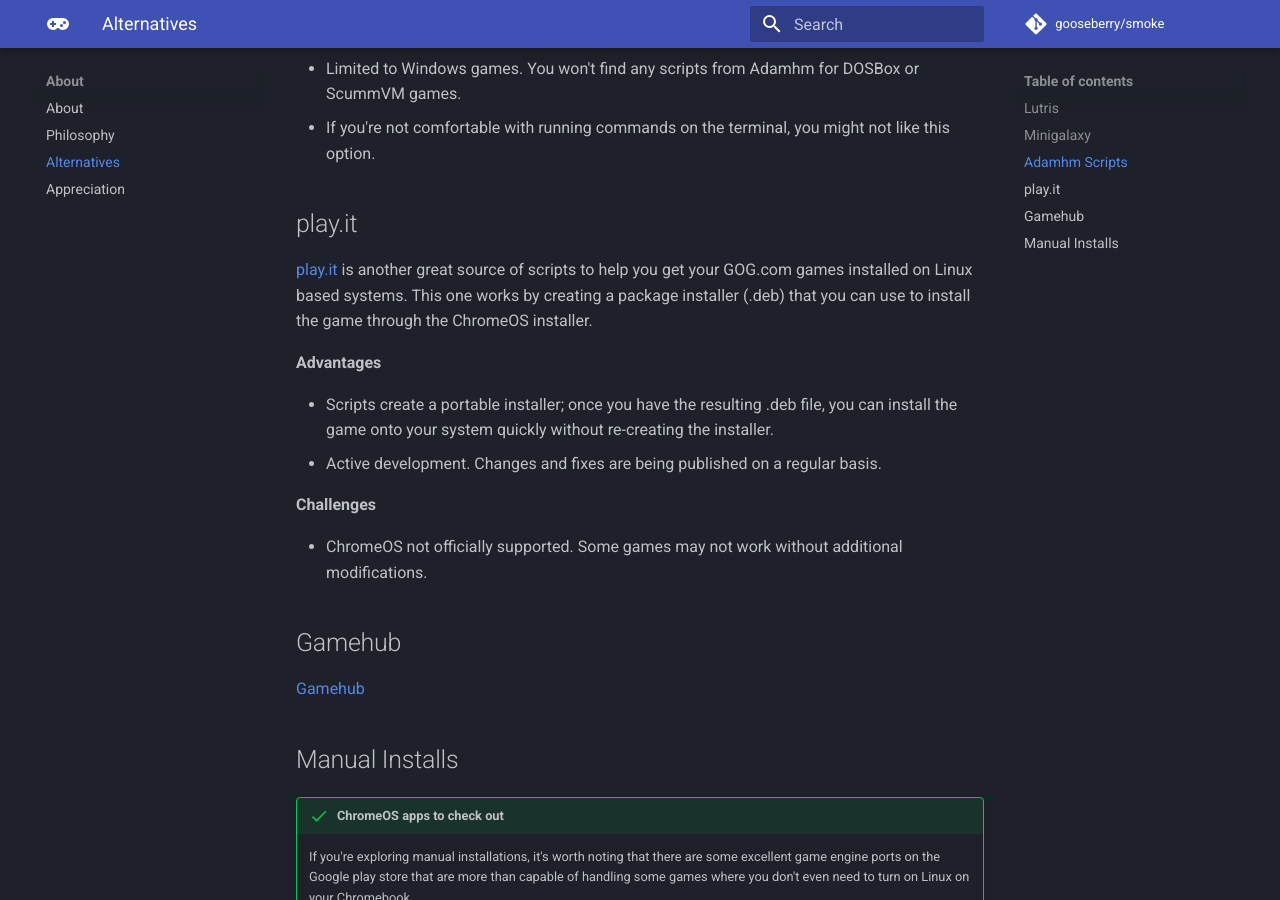
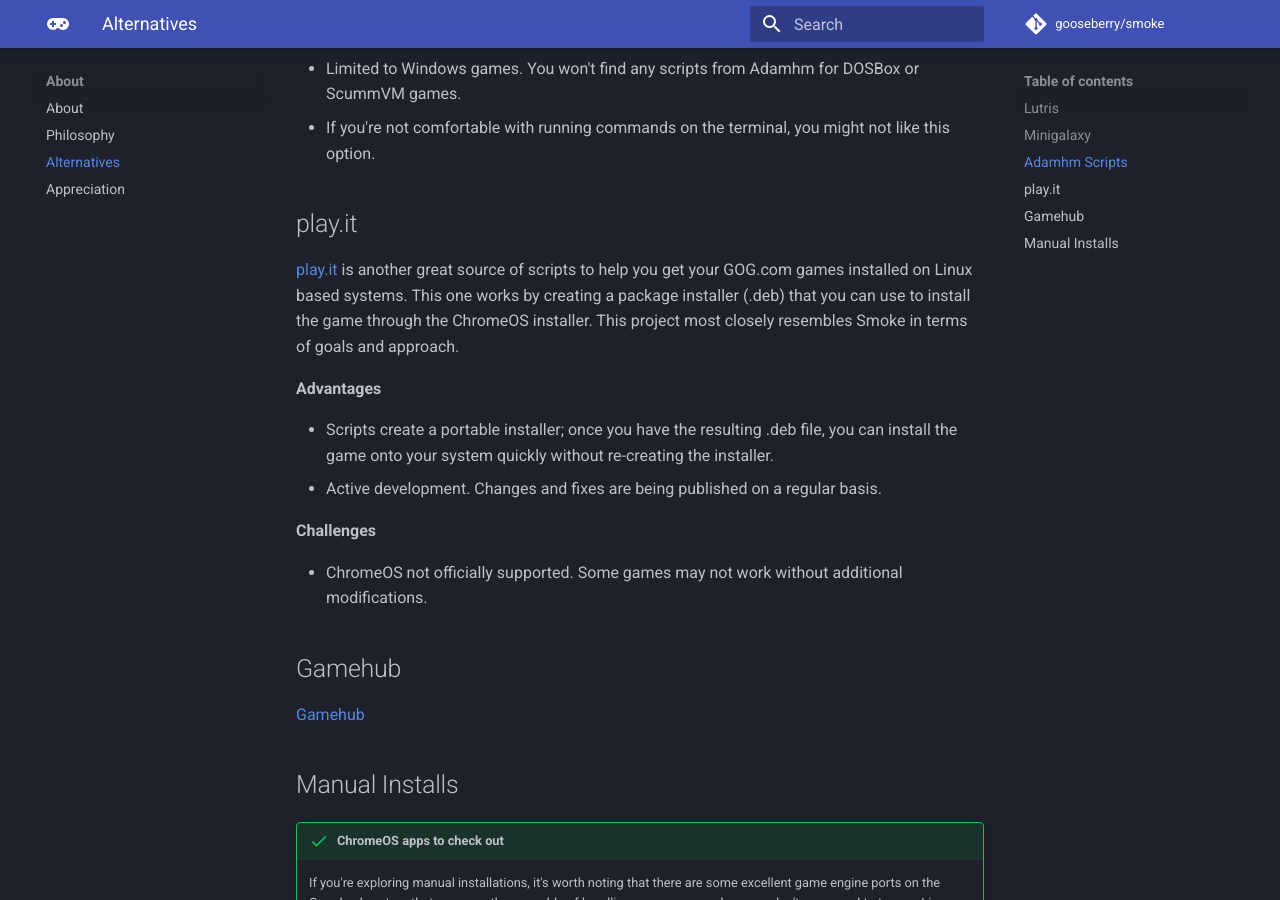
Before and after one commit to gooseberry/smoke, an MkDocs documentation site: the page built from docs/about/alternatives.md, in a window 1280 px wide and 900 px high, scrolled down 1587 px. Built offline with MkDocs 1.6.1 and Material for MkDocs 9.7.7, drawn with Linux system fonts in a browser that asks for light colours; comment, search, counter and statistics services are not loaded.

Commit message:
Corrections

```diff
--- a/docs/about/alternatives.md
+++ b/docs/about/alternatives.md
@@ -52,7 +52,7 @@
 
 ## play.it
 
-[play.it](https://forge.dotslashplay.it/groups/play.it/-/activity) is another great source of scripts to help you get your GOG.com games installed on Linux based systems.  This one works by creating a package installer (.deb) that you can use to install the game through the ChromeOS installer.
+[play.it](https://forge.dotslashplay.it/play.it/scripts) is another great source of scripts to help you get your GOG.com games installed on Linux based systems.  This one works by creating a package installer (.deb) that you can use to install the game through the ChromeOS installer.  This project most closely resembles Smoke in terms of goals and approach.
 
 **Advantages**
 
```
